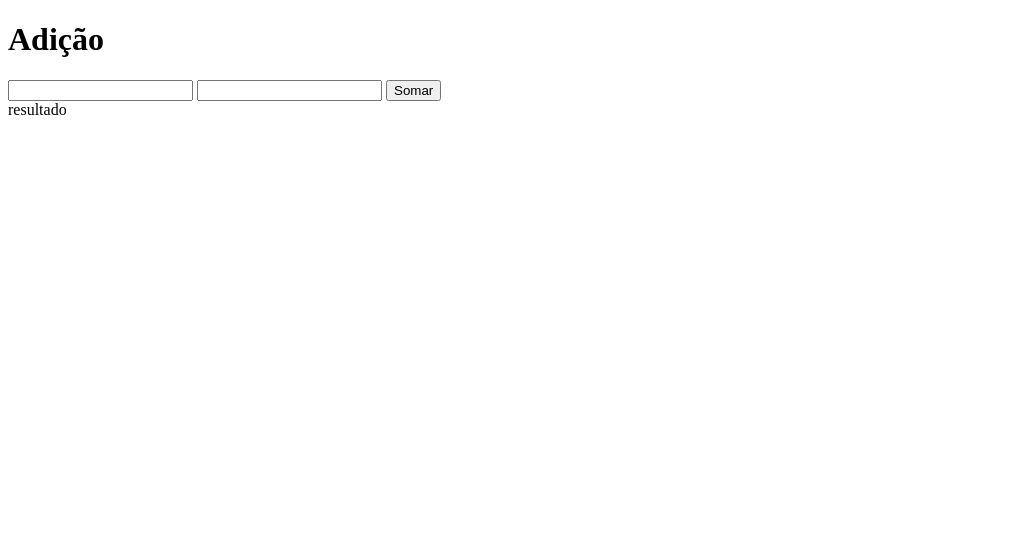
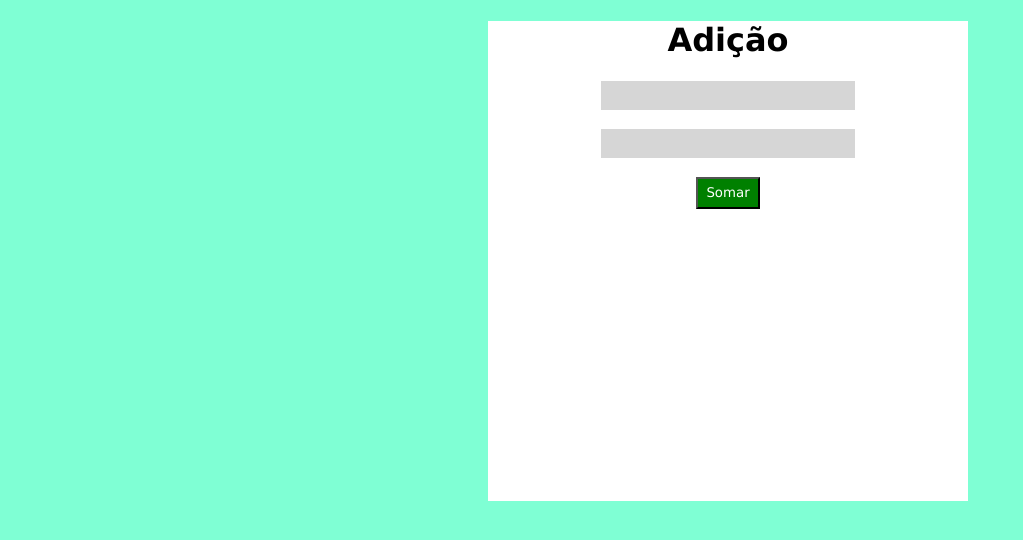
Before and after one commit to MarioBatalha/Training-center-JS, a plain HTML site: page exercicios07.html in a window 1280 px wide. Shown: the whole page, without its empty margins (0-1023 px from the left). Drawn offline with Linux system fonts and the light colour scheme.

Commit message:
sum operation

```diff
--- a/Styles/style.css
+++ b/Styles/style.css
@@ -1,12 +1,29 @@
-div, h1{
-    text-align: center;
-    position: relative;
-    margin: 20px;
+*{
+  font-family: 'Lucida Sans', 'Lucida Sans Regular', 'Lucida Grande', 'Lucida Sans Unicode', Geneva, Verdana, sans-serif;
 }
-input{
-  background-color: aquamarine;
-  padding: 5px;
+body{
+  background-color:  aquamarine;  ;
+}
+div{
+  text-align: center;
+  position: relative;
+  margin-left: 30rem;
+  width: 30rem;
+  height: 30rem;
+  background-color: white;
+}
+.tn1, .tn2{
+  background-color: #cccc;
+  position: relative;
+  padding: 7px;
+  width: 15rem;
   border: 30px;
+}
+.operacao{
+  background-color: green;
+  color: #ffffff;
+  height: 2rem;
+  width: 4rem;
 }
 .danger{
   text-align: center;
--- a/exercicios07.html
+++ b/exercicios07.html
@@ -3,16 +3,16 @@
 <head>
     <meta charset="UTF-8">
     <meta name="viewport" content="width=device-width, initial-scale=1.0">
+    <link rel="stylesheet" href="Styles/style.css">
     <title>Document</title>
 </head>
 <body>
-   <h1>Adição</h1>
-   <input type="number" name="n1" id="tn1">
-   <input type="number" name="n2" id="tn2">
-   <input type="submit" value="Somar" onclick="somar()">
-    <div id="res">
-        resultado
-    </div>
+   <div>
+     <h1>Adição</h1>
+     <input type="number" name="n1" class="tn1"></br></br>
+     <input type="number" name="n2" class="tn2"></br></br>
+     <input type="submit" class="operacao" value="Somar" onclick="somar()">
+   </div>
    <script>
          var tn1 = document.getElementById('tn1');
          var tn2 = document.getElementById('tn2');
```
